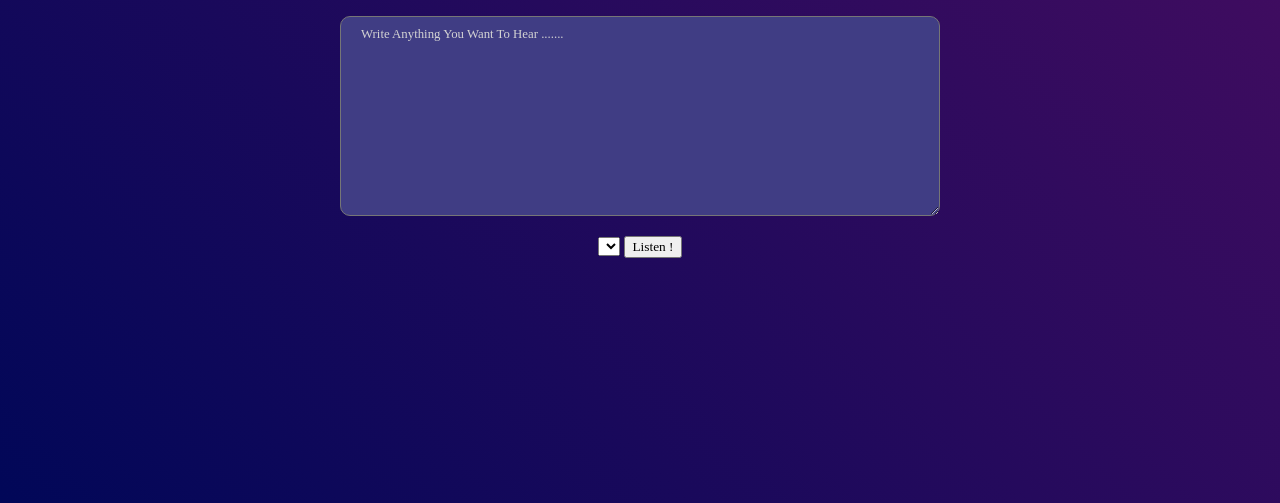
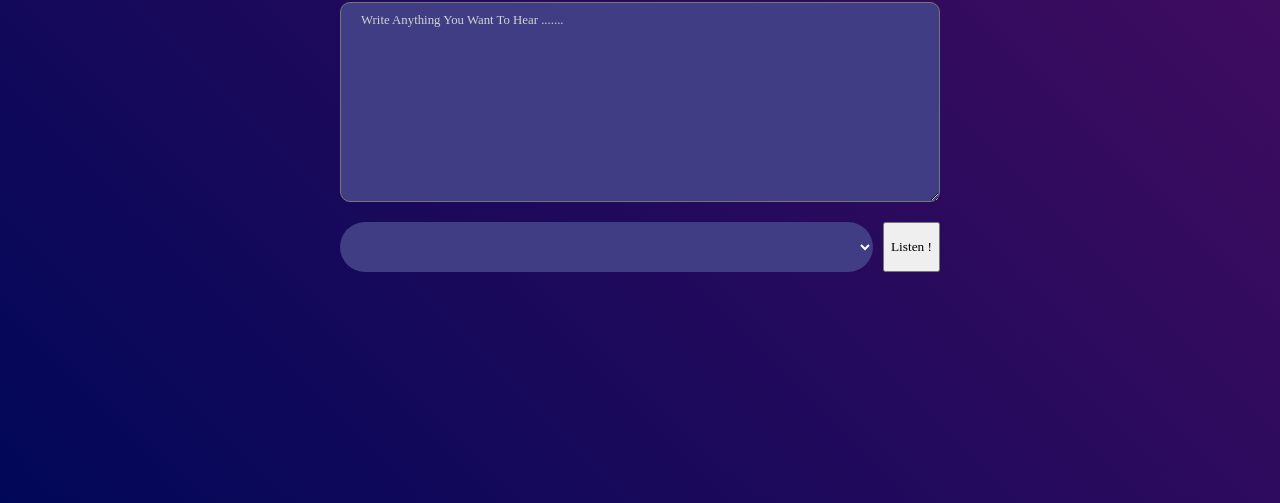
Before and after one commit to ArjunB126/Text_To_Speech_Converter, a plain HTML site: page index.html in a window 1280 px wide. Shown: the part 297-800 px from the top of the page. Drawn offline with Linux system fonts and the light colour scheme.

Commit message:
Language Select Dropdown Styling

```diff
--- a/style.css
+++ b/style.css
@@ -28,3 +28,16 @@ textarea {
     margin-bottom: 20px;
 }
 textarea::placeholder { padding: 0 10px; font-size: .8rem; color: lightgray; }
+.row {
+    width: 100%; max-width: 600px; display: flex; flex-wrap: wrap;  gap: 10px; justify-content: center;
+}
+select {
+    flex: 1;
+    color: #fff;
+    background: #403d84;
+    height: 50px;
+    padding: 0 20px;
+    outline: 0;
+    border: 0;
+    border-radius: 35px;
+}
```
